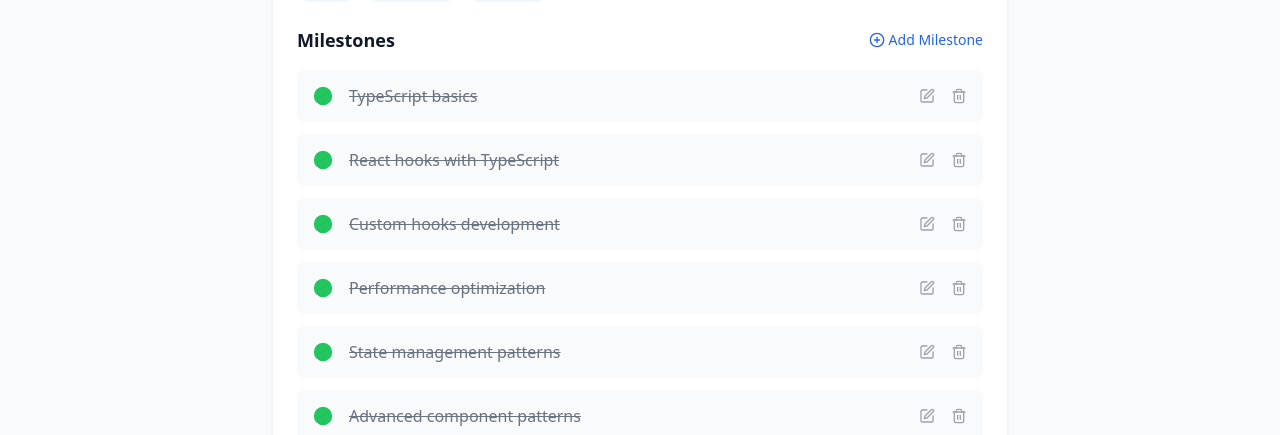
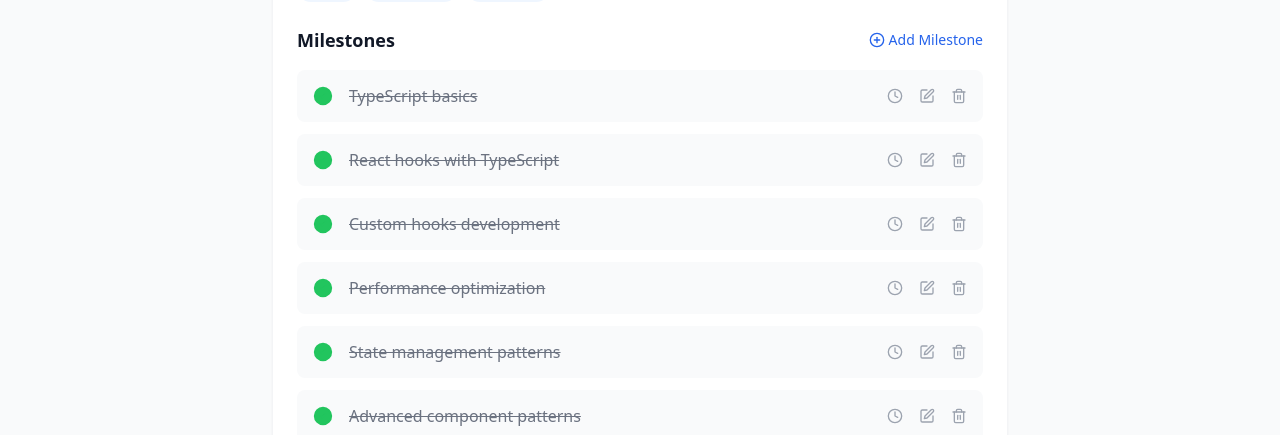
Before and after one commit to Chamath-11/skillsharingplatform, a React (Vite) app in the folder project/: page /plan/1 in a window 1280 px wide. Shown: the part 365-800 px from the top of the page. Built offline with nearby package versions, Linux system fonts and the light colour scheme.

Commit message:
it22548528
milestones

```diff
--- a/project/src/pages/PlanDetailsPage.tsx
+++ b/project/src/pages/PlanDetailsPage.tsx
@@ -7,6 +7,10 @@ interface Milestone {
   id: string;
   title: string;
   isCompleted: boolean;
+  commitment?: {
+    hours: number;
+    frequency: 'daily' | 'weekly';
+  };
 }
 
 interface LearningPlan {
@@ -30,6 +34,9 @@ const PlanDetailsPage = () => {
   const [error, setError] = useState('');
   const [newMilestone, setNewMilestone] = useState('');
   const [isAddingMilestone, setIsAddingMilestone] = useState(false);
+  const [editingCommitment, setEditingCommitment] = useState<string | null>(null);
+  const [commitmentHours, setCommitmentHours] = useState<number>(1);
+  const [commitmentFrequency, setCommitmentFrequency] = useState<'daily' | 'weekly'>('daily');
 
   useEffect(() => {
     const fetchPlan = async () => {
@@ -109,6 +116,29 @@ const PlanDetailsPage = () => {
 
     setNewMilestone('');
     setIsAddingMilestone(false);
+  };
+
+  const handleCommitmentUpdate = (milestoneId: string) => {
+    if (!plan) return;
+
+    const updatedMilestones = plan.milestones.map(milestone =>
+      milestone.id === milestoneId
+        ? {
+            ...milestone,
+            commitment: {
+              hours: commitmentHours,
+              frequency: commitmentFrequency
+            }
+          }
+        : milestone
+    );
+
+    setPlan({
+      ...plan,
+      milestones: updatedMilestones
+    });
+
+    setEditingCommitment(null);
   };
 
   if (loading) {
@@ -233,8 +263,9 @@ const PlanDetailsPage = () => {
               {plan.milestones.map(milestone => (
                 <li
                   key={milestone.id}
-                  className="flex items-center justify-between p-3 bg-gray-50 rounded-lg"
+                  className="flex flex-col p-3 bg-gray-50 rounded-lg"
                 >
+                  <div className="flex items-center justify-between">
                     <div className="flex items-center">
                       <button
                         onClick={() => toggleMilestoneCompletion(milestone.id)}
@@ -252,6 +283,18 @@ const PlanDetailsPage = () => {
                       </span>
                     </div>
                     <div className="flex items-center space-x-2">
+                      <button
+                        onClick={() => {
+                          if (milestone.commitment) {
+                            setCommitmentHours(milestone.commitment.hours);
+                            setCommitmentFrequency(milestone.commitment.frequency);
+                          }
+                          setEditingCommitment(milestone.id);
+                        }}
+                        className="p-1 text-gray-400 hover:text-blue-500"
+                      >
+                        <Clock className="h-4 w-4" />
+                      </button>
                       <button className="p-1 text-gray-400 hover:text-blue-500">
                         <Edit className="h-4 w-4" />
                       </button>
@@ -259,6 +302,48 @@ const PlanDetailsPage = () => {
                         <Trash2 className="h-4 w-4" />
                       </button>
                     </div>
+                  </div>
+
+                  {/* Commitment Display */}
+                  {milestone.commitment && editingCommitment !== milestone.id && (
+                    <div className="mt-2 ml-9 text-sm text-gray-500">
+                      Committed: {milestone.commitment.hours} hours {milestone.commitment.frequency}
+                    </div>
+                  )}
+
+                  {/* Commitment Edit Form */}
+                  {editingCommitment === milestone.id && (
+                    <div className="mt-2 ml-9 flex items-center gap-2">
+                      <input
+                        type="number"
+                        min="0.5"
+                        step="0.5"
+                        value={commitmentHours}
+                        onChange={(e) => setCommitmentHours(parseFloat(e.target.value))}
+                        className="w-20 px-2 py-1 border border-gray-300 rounded-md focus:outline-none focus:ring-1 focus:ring-blue-500"
+                      />
+                      <select
+                        value={commitmentFrequency}
+                        onChange={(e) => setCommitmentFrequency(e.target.value as 'daily' | 'weekly')}
+                        className="px-2 py-1 border border-gray-300 rounded-md focus:outline-none focus:ring-1 focus:ring-blue-500"
+                      >
+                        <option value="daily">hours daily</option>
+                        <option value="weekly">hours weekly</option>
+                      </select>
+                      <button
+                        onClick={() => handleCommitmentUpdate(milestone.id)}
+                        className="px-3 py-1 bg-blue-500 text-white text-sm rounded-md hover:bg-blue-600"
+                      >
+                        Save
+                      </button>
+                      <button
+                        onClick={() => setEditingCommitment(null)}
+                        className="px-3 py-1 bg-gray-100 text-gray-600 text-sm rounded-md hover:bg-gray-200"
+                      >
+                        Cancel
+                      </button>
+                    </div>
+                  )}
                 </li>
               ))}
             </ul>
```
Lines whose indentation alone changed are shown as unchanged.
